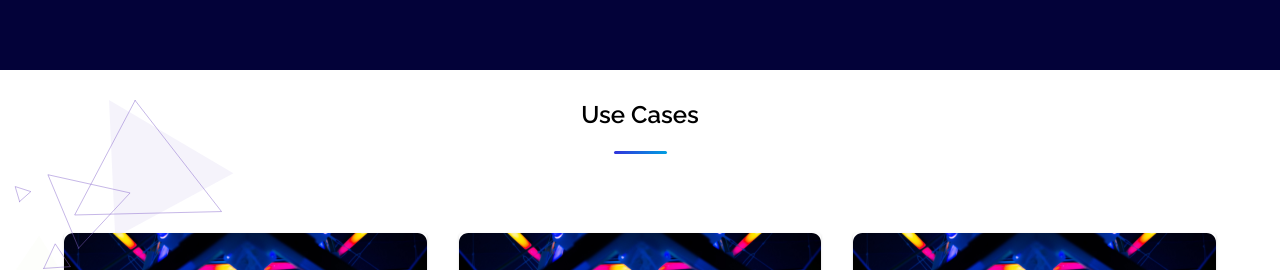
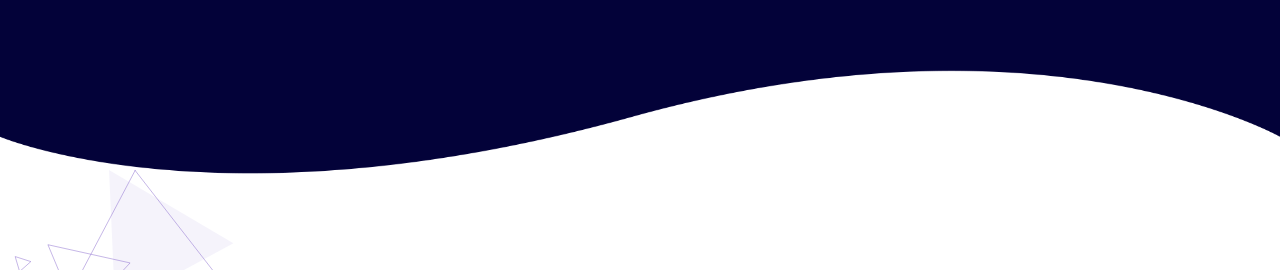
Before and after one commit to Shafqatrasool13000/data-science, a React (Create React App) app: page /profile in a window 1280 px wide. Shown: the part 1372-1642 px from the top of the page. Built offline with nearby package versions, Linux system fonts and the light colour scheme.

Commit message:
Project done with no bugs

```diff
--- a/src/components/HomePage/Header/Header.css
+++ b/src/components/HomePage/Header/Header.css
@@ -1,9 +1,10 @@
 #hero-main {
-  background-image: url("../../../assets/banner.svg");
+  background-image: url("../../../assets/banner.png");
   background-repeat: no-repeat;
   height: 100vh;
-  background-size: cover;
+  background-size: 100% 100%;
   position: relative;
+  object-fit: cover;
   /* clip-path: polygon(0% 0%, 0% 100%, 28% 100%, 29% 100%, 100% 89%, 100% 0%); */
 
 }
@@ -22,7 +23,7 @@
 }
 .hero-img-container1{
   position: absolute;
-  bottom: 8rem;
+  bottom: 12rem;
   right: 6.2rem;
 
  }
--- a/src/components/HomePage/UseCases/UseCase.css
+++ b/src/components/HomePage/UseCases/UseCase.css
@@ -3,16 +3,13 @@
   background-repeat: no-repeat;
   background-size: 100% 100%;
   background-position: center;
-  padding-bottom:25rem;
+  padding:25rem 0;
   position: relative;
   z-index: 1;
-  margin-top: -120px;
+
+
 }
-.usecases-main-div{
-  background-color: white ;
-  z-index: -1;
-  height: 150px;
-}
+
 .uusecase-img-sideline{
   position: absolute;
 
@@ -40,7 +37,7 @@
 .about-us-img-container1 img{
   width: 22.4rem;
   height: 18.3rem;
-  top: 0rem;
+  top: 10rem;
   left: 1rem;
   position: absolute;
 
@@ -93,7 +90,6 @@ color: #393091;
 @media screen and (max-width: 768px) {
   #usecase-main {
    background: white;
-    margin-top: -120px;
   }
 }
 @media screen and (max-width: 480px) {
--- a/src/components/Navbar/Navbar.js
+++ b/src/components/Navbar/Navbar.js
@@ -25,7 +25,7 @@ const history=useHistory()
         <li><Link to="work-flows">Work Flows</Link></li>
         <li><Link to="#">Contact</Link></li>
       </ul>
-    <Box display={{xs:'none',md:'block'}} mt='0.5rem'>
+    <Box display={{xs:'none',lg:'block'}} mt='0.5rem'>
 
      <button onClick={()=>moveToHome()} variant="contained" className='btn-blue'>
         Profile
@@ -33,7 +33,7 @@ const history=useHistory()
     </Box>
 
       <Box display='flex' alignItems='center'>
-        <Box display={{xs:'block',md:'none'}} mr='1.5rem'>
+        <Box display={{xs:'block',lg:'none'}} mr='1.5rem'>
 
       <button onClick={()=>moveToHome()} variant="contained" className='btn-blue'>
         Profile
--- a/src/components/Navbar/Navbar2.js
+++ b/src/components/Navbar/Navbar2.js
@@ -22,7 +22,7 @@ const Navbar = () => {
         <Box ml={{
           xs:'1.5rem',lg:'0'
         }} display={{
-        xs:'flex',md:'none'
+        xs:'flex',lg:'none'
       }}
        columnGap={{
         xs:'0',lg:'2rem'
@@ -47,7 +47,7 @@ const Navbar = () => {
       </Box>
       </ul>
       <Box display={{
-        xs:'none',md:'flex'
+        xs:'none',lg:'flex'
       }}  columnGap='2rem' rowGap='2rem'>
         <Link to='/profile'>
           <button variant="contained"
--- a/src/components/Navbar/navbar.module.scss
+++ b/src/components/Navbar/navbar.module.scss
@@ -82,7 +82,7 @@ nav .icon-burger .line {
 
 /* Services Working End */
 
-@media screen and (max-width: 768px) {
+@media screen and (max-width: 990px) {
   /* NavBar Working Start  */
 
   nav .logo {
```
Also changed, not shown: src/assets/useCasesBack.png, 1 other file (tests, documents, lock files or other folders).
